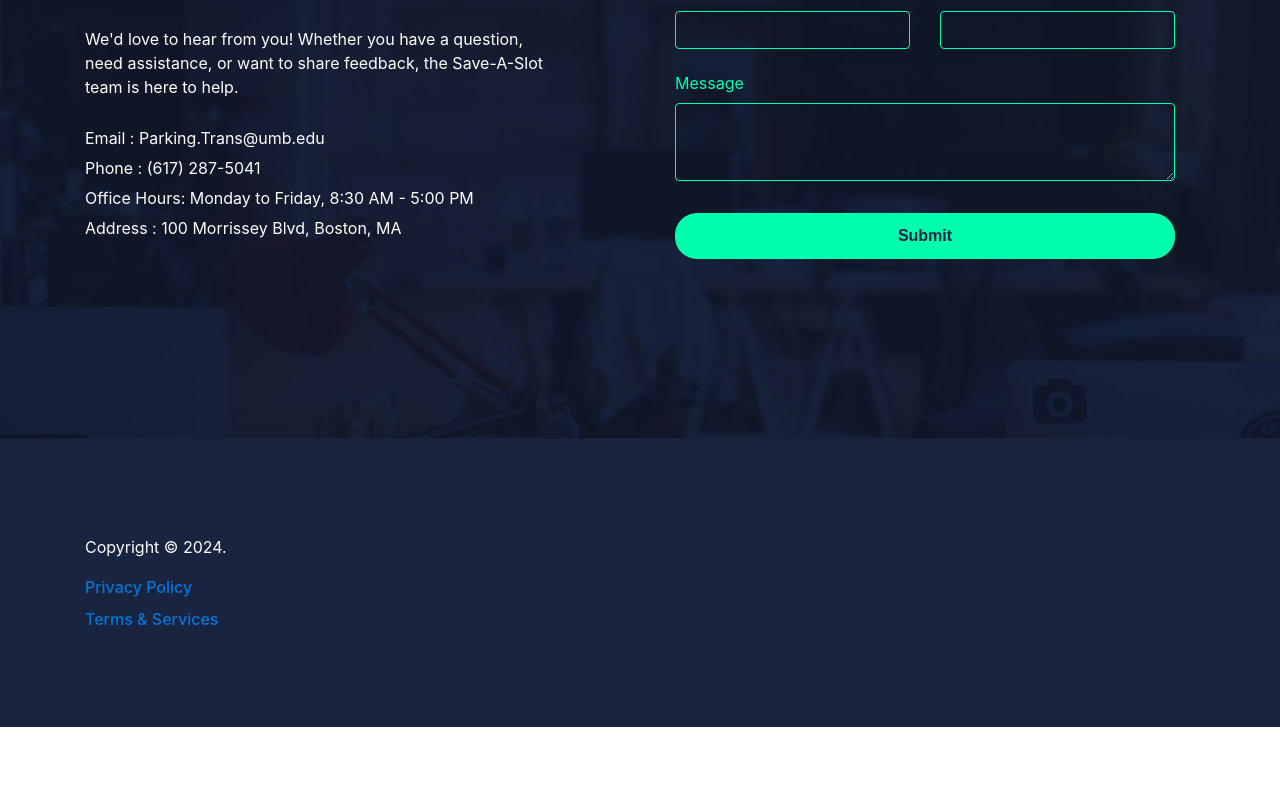
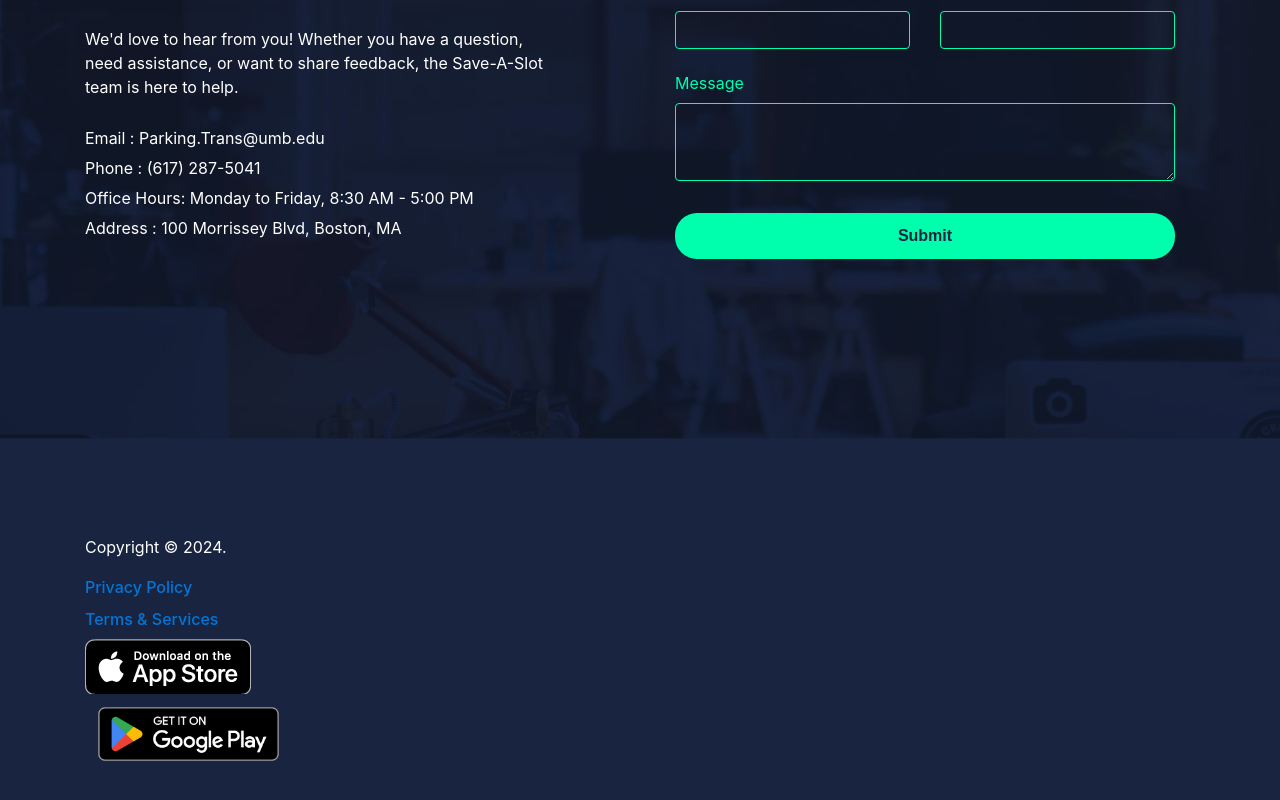
Before and after one commit to 4xRabbani/Save-A-Slot-Final, a React (Vite) app: page / in a window 1280 px wide. Shown: the part 3819-4619 px from the top of the page. Before the commit the page ends 4546 px from the top, so only its background shows below. Built offline with nearby package versions, Linux system fonts and the light colour scheme.

Commit message:
Appstore Download Buttons

```diff
--- a/src/components/shared/footer/Footer.jsx
+++ b/src/components/shared/footer/Footer.jsx
@@ -1,3 +1,21 @@
+import appStoreBadge from "/appstore.png";
+import playStoreBadge from "/playstore.png";
+
+const DownloadButtons = () => {
+  return (
+    <div>
+      {/* App Store Button */}
+      <a href="https://apps.apple.com/" target="_blank" rel="noopener noreferrer">
+        <img src={appStoreBadge} alt="Download on the App Store" style={{ height: '55px' }} />
+      </a>
+
+      {/* Google Play Button */}
+      <a href="https://play.google.com/store/apps" target="_blank" rel="noopener noreferrer">
+        <img src={playStoreBadge} alt="Get it on Google Play" style={{ height: '80px' }} />
+      </a>
+    </div>
+  );
+};
 
 function Footer() {
 
@@ -21,6 +39,9 @@ function Footer() {
               Terms &amp; Services
             </a>
           </div>
+          <div className="align-self-center text-center text-md-left my-2 ">
+            <DownloadButtons />
+          </div>
       </div>
     </div>
   );
```
Also changed, not shown: public/appstore.png (added), public/playstore.png (added).
